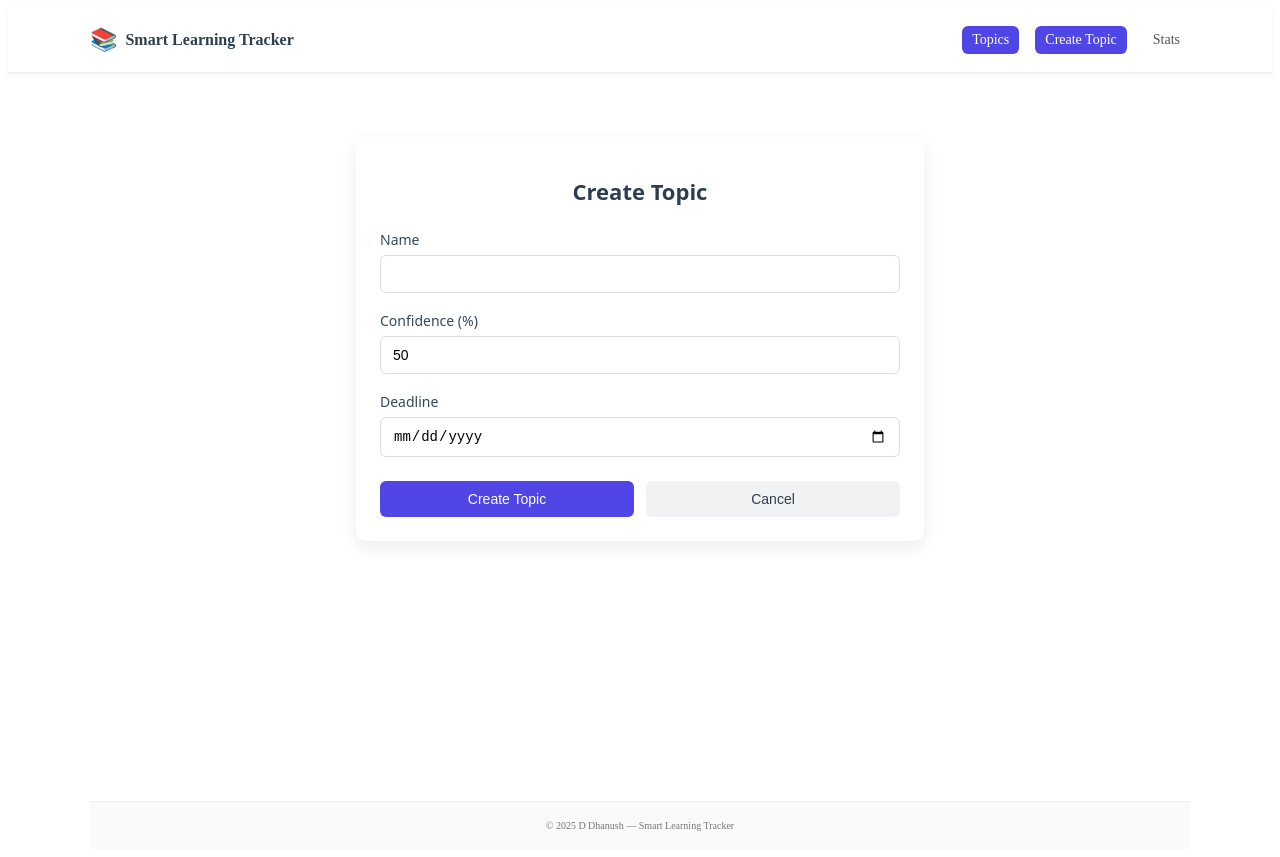
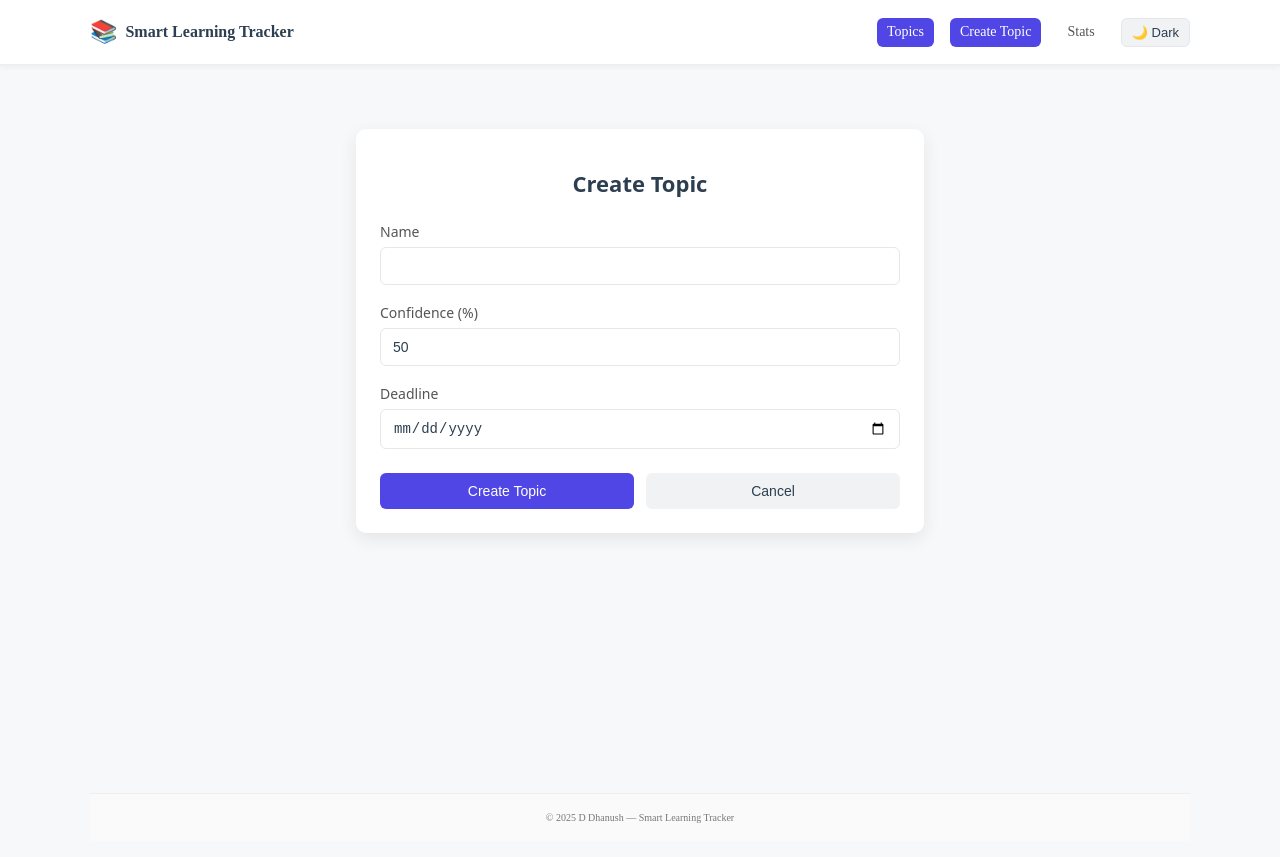
Before and after one commit to ddhanushd/Smart-Learning-Progress-Tracker-UI, an Angular app: page /topics/create in a window 1280 px wide. Built offline with nearby package versions, Linux system fonts and the light colour scheme.

Commit message:
added light/dark background

```diff
--- a/src/app/app.html
+++ b/src/app/app.html
@@ -11,6 +11,10 @@
       <a routerLink="/topics" routerLinkActive="active" class="nav-link">Topics</a>
       <a routerLink="/topics/create" routerLinkActive="active" class="nav-link">Create Topic</a>
       <a routerLink="/topics/stats" routerLinkActive="active" class="nav-link">Stats</a>
+      <button class="theme-toggle" (click)="toggleTheme()">
+  {{ isDarkMode ? '☀️ Light' : '🌙 Dark' }}
+</button>
+
     </nav>
   </div>
 </header>
--- a/src/app/app.scss
+++ b/src/app/app.scss
@@ -78,3 +78,17 @@
   font-size: 12px;
   background-color: #fafafa;
 }
+
+.theme-toggle {
+  background: var(--bg-soft);
+  color: var(--text-primary);
+  border: 1px solid var(--border);
+  border-radius: 6px;
+  padding: 6px 10px;
+  font-size: 13px;
+  cursor: pointer;
+}
+
+.theme-toggle:hover {
+  opacity: 0.85;
+}
--- a/src/app/app.ts
+++ b/src/app/app.ts
@@ -12,4 +12,25 @@ export class App {
   protected readonly title = signal('smart-learning-tracker-ui');
   currentYear = new Date().getFullYear();
 
+  isDarkMode = false;
+
+  constructor() {
+    const savedTheme = localStorage.getItem('theme');
+    this.isDarkMode = savedTheme === 'dark';
+    this.applyTheme();
+  }
+
+  toggleTheme() {
+    this.isDarkMode = !this.isDarkMode;
+    this.applyTheme();
+    localStorage.setItem('theme', this.isDarkMode ? 'dark' : 'light');
+  }
+
+  private applyTheme() {
+    document.body.classList.remove('theme-light', 'theme-dark');
+    document.body.classList.add(
+      this.isDarkMode ? 'theme-dark' : 'theme-light'
+    );
+  }
+
 }
--- a/src/app/features/topics/topic-create/topic-create.scss
+++ b/src/app/features/topics/topic-create/topic-create.scss
@@ -3,7 +3,7 @@
   max-width: 520px;
   margin: 40px auto;
   padding: 24px;
-  background: #ffffff;
+  background: var(--bg-card);
   border-radius: 10px;
   box-shadow: 0 6px 18px rgba(0, 0, 0, 0.08);
   font-family: system-ui, -apple-system, BlinkMacSystemFont, "Segoe UI",
@@ -19,15 +19,15 @@
 .create-page h1 {
   font-size: 22px;
   font-weight: 600;
-  color: #2c3e50;
+  color: var(--text-primary);
 }
 
 /* Success message */
 .success {
   margin-bottom: 16px;
   padding: 10px 14px;
-  background-color: #e6f7ef;
-  color: #1e7f5c;
+  background-color: #e6f7ef; /* semantic success bg */
+  color: var(--success);
   border-radius: 6px;
   font-size: 14px;
 }
@@ -43,21 +43,23 @@
   margin-bottom: 6px;
   font-size: 14px;
   font-weight: 500;
-  color: #34495e;
+  color: var(--text-secondary);
 }
 
 /* Inputs */
 .form-row input {
   padding: 10px 12px;
   font-size: 14px;
-  border: 1px solid #dcdfe3;
+  border: 1px solid var(--border);
   border-radius: 6px;
   outline: none;
+  background: var(--bg-card);
+  color: var(--text-primary);
   transition: border-color 0.2s, box-shadow 0.2s;
 }
 
 .form-row input:focus {
-  border-color: #4f46e5;
+  border-color: var(--primary);
   box-shadow: 0 0 0 2px rgba(79, 70, 229, 0.15);
 }
 
@@ -65,7 +67,7 @@
 .error {
   margin-top: 6px;
   font-size: 12px;
-  color: #e74c3c;
+  color: var(--danger);
 }
 
 /* Form actions */
@@ -90,12 +92,12 @@
 
 /* Primary button */
 .form-actions button[type="submit"] {
-  background-color: #4f46e5;
+  background-color: var(--primary);
   color: #ffffff;
 }
 
 .form-actions button[type="submit"]:hover {
-  background-color: #4338ca;
+  opacity: 0.9;
 }
 
 .form-actions button[type="submit"]:disabled {
@@ -105,10 +107,10 @@
 
 /* Cancel button */
 .form-actions button[type="button"] {
-  background-color: #f1f2f4;
-  color: #2c3e50;
+  background-color: var(--bg-soft);
+  color: var(--text-primary);
 }
 
 .form-actions button[type="button"]:hover {
-  background-color: #e1e3e6;
+  opacity: 0.85;
 }
--- a/src/app/features/topics/topic-detail/topic-detail.scss
+++ b/src/app/features/topics/topic-detail/topic-detail.scss
@@ -2,15 +2,17 @@
   padding: 16px;
 }
 
+/* Back button */
 .back {
   margin-bottom: 12px;
   border: none;
   background: transparent;
-  color: #1976d2;
+  color: var(--primary);
   cursor: pointer;
   font-weight: 600;
 }
 
+/* Error text */
 .error {
-  color: #c62828;
+  color: var(--danger);
 }
--- a/src/app/features/topics/topic-list/topic-list.scss
+++ b/src/app/features/topics/topic-list/topic-list.scss
@@ -19,7 +19,7 @@
 .list-header h1 {
   font-size: 24px;
   font-weight: 600;
-  color: #2c3e50;
+  color: var(--text-primary);
 }
 
 /* Controls */
@@ -37,14 +37,16 @@
 .search input {
   padding: 8px 32px 8px 12px;
   font-size: 14px;
-  border: 1px solid #dcdfe3;
+  border: 1px solid var(--border);
   border-radius: 6px;
   outline: none;
   width: 200px;
+  background: var(--bg-card);
+  color: var(--text-primary);
 }
 
 .search input:focus {
-  border-color: #4f46e5;
+  border-color: var(--primary);
   box-shadow: 0 0 0 2px rgba(79, 70, 229, 0.15);
 }
 
@@ -57,34 +59,36 @@
   border: none;
   cursor: pointer;
   font-size: 14px;
-  color: #777;
+  color: var(--text-muted);
 }
 
 /* Sort */
 .sort select {
   padding: 8px 12px;
   font-size: 14px;
-  border: 1px solid #dcdfe3;
+  border: 1px solid var(--border);
   border-radius: 6px;
   outline: none;
+  background: var(--bg-card);
+  color: var(--text-primary);
 }
 
 .sort select:focus {
-  border-color: #4f46e5;
+  border-color: var(--primary);
 }
 
 /* Loading & error */
 .loading {
   text-align: center;
   padding: 32px;
-  color: #666;
+  color: var(--text-muted);
 }
 
 .error {
   margin-bottom: 16px;
   padding: 10px 14px;
   background-color: #fdecea;
-  color: #c0392b;
+  color: var(--danger);
   border-radius: 6px;
 }
 
@@ -98,13 +102,14 @@
 /* Card */
 .topic-card {
   position: relative;
-  background: #ffffff;
+  background: var(--bg-card);
   border-radius: 10px;
   padding: 16px;
   box-shadow: 0 6px 16px rgba(0, 0, 0, 0.08);
   cursor: pointer;
   overflow: hidden;
   transition: transform 0.15s ease, box-shadow 0.15s ease;
+  color: var(--text-primary);
 }
 
 .topic-card:hover {
@@ -120,24 +125,24 @@
   font-size: 12px;
   font-weight: 600;
   border-radius: 999px;
-  background-color: #f1f2f4;
-  color: #555;
+  background-color: var(--bg-soft);
+  color: var(--text-secondary);
 }
 
 /* Levels */
 .confidence-placeholder.low {
   background-color: #fdecea;
-  color: #c0392b;
+  color: var(--danger);
 }
 
 .confidence-placeholder.medium {
   background-color: #fff4e5;
-  color: #b26a00;
+  color: var(--warning);
 }
 
 .confidence-placeholder.high {
   background-color: #e6f7ef;
-  color: #1e7f5c;
+  color: var(--success);
 }
 
 /* Card top */
@@ -152,7 +157,7 @@
   margin: 0;
   font-size: 16px;
   font-weight: 600;
-  color: #2c3e50;
+  color: var(--text-primary);
 }
 
 /* Actions */
@@ -172,24 +177,25 @@
 
 /* Buttons */
 .btn-revise {
-  background-color: #f1f2f4;
+  background-color: var(--bg-soft);
+  color: var(--text-primary);
 }
 
 .btn-revise:hover {
-  background-color: #e1e3e6;
+  opacity: 0.85;
 }
 
 .btn-complete {
-  background-color: #4f46e5;
+  background-color: var(--primary);
   color: #ffffff;
 }
 
 .btn-complete:hover {
-  background-color: #4338ca;
+  opacity: 0.9;
 }
 
 .btn-complete.completed {
-  background-color: #2ecc71;
+  background-color: var(--success);
 }
 
 .btn-complete:disabled {
@@ -201,21 +207,21 @@
 .topic-card p {
   margin: 4px 0;
   font-size: 14px;
-  color: #444;
+  color: var(--text-secondary);
 }
 
 .topic-card small {
   display: block;
   margin-top: 8px;
   font-size: 12px;
-  color: #666;
+  color: var(--text-muted);
 }
 
 /* Revise form */
 .revise-form {
   margin-top: 12px;
   padding-top: 12px;
-  border-top: 1px solid #eee;
+  border-top: 1px solid var(--border);
   display: flex;
   flex-direction: column;
   gap: 8px;
@@ -224,13 +230,15 @@
 .revise-form input {
   padding: 8px 10px;
   font-size: 13px;
-  border: 1px solid #dcdfe3;
+  border: 1px solid var(--border);
   border-radius: 6px;
   outline: none;
+  background: var(--bg-card);
+  color: var(--text-primary);
 }
 
 .revise-form input:focus {
-  border-color: #4f46e5;
+  border-color: var(--primary);
 }
 
 /* Revise buttons */
@@ -243,12 +251,13 @@
 }
 
 .revise-form button:first-of-type {
-  background-color: #4f46e5;
+  background-color: var(--primary);
   color: #ffffff;
 }
 
 .revise-form button:last-of-type {
-  background-color: #f1f2f4;
+  background-color: var(--bg-soft);
+  color: var(--text-primary);
 }
 
 /* Spinner */
--- a/src/app/features/topics/topic-stats/topic-stats.scss
+++ b/src/app/features/topics/topic-stats/topic-stats.scss
@@ -8,7 +8,7 @@
 
 /* Card */
 .stat-card {
-  background: #ffffff;
+  background: var(--bg-card);
   border-radius: 10px;
   padding: 20px;
   box-shadow: 0 6px 16px rgba(0, 0, 0, 0.08);
@@ -26,7 +26,7 @@
   margin: 0;
   font-size: 14px;
   font-weight: 600;
-  color: #555;
+  color: var(--text-secondary);
   text-transform: uppercase;
   letter-spacing: 0.5px;
 }
@@ -36,18 +36,18 @@
   margin-top: 12px;
   font-size: 32px;
   font-weight: 700;
-  color: #2c3e50;
+  color: var(--text-primary);
 }
 
 /* Variants */
 .stat-card.strong {
-  border-top: 4px solid #2ecc71;
+  border-top: 4px solid var(--success);
 }
 
 .stat-card.average {
-  border-top: 4px solid #f39c12;
+  border-top: 4px solid var(--warning);
 }
 
 .stat-card.weak {
-  border-top: 4px solid #e74c3c;
+  border-top: 4px solid var(--danger);
 }
--- a/src/styles.scss
+++ b/src/styles.scss
@@ -1 +1,45 @@
-/* You can add global styles to this file, and also import other style files */
+/* ---------- THEME VARIABLES ---------- */
+
+/* Light theme (default) */
+body.theme-light {
+  --bg-main: #f7f8fa;
+  --bg-card: #ffffff;
+  --bg-soft: #f1f2f4;
+
+  --text-primary: #2c3e50;
+  --text-secondary: #555;
+  --text-muted: #777;
+
+  --primary: #4f46e5;
+  --success: #2ecc71;
+  --warning: #f39c12;
+  --danger: #e74c3c;
+
+  --border: #e5e7eb;
+}
+
+/* Dark theme */
+body.theme-dark {
+  --bg-main: #0f172a;
+  --bg-card: #1e293b;
+  --bg-soft: #334155;
+
+  --text-primary: #e5e7eb;
+  --text-secondary: #cbd5f5;
+  --text-muted: #94a3b8;
+
+  --primary: #818cf8;
+  --success: #4ade80;
+  --warning: #facc15;
+  --danger: #f87171;
+
+  --border: #334155;
+}
+
+/* Apply globally */
+body {
+  margin: 0;
+  background-color: var(--bg-main);
+  color: var(--text-primary);
+  transition: background-color 0.25s ease, color 0.25s ease;
+}
```
